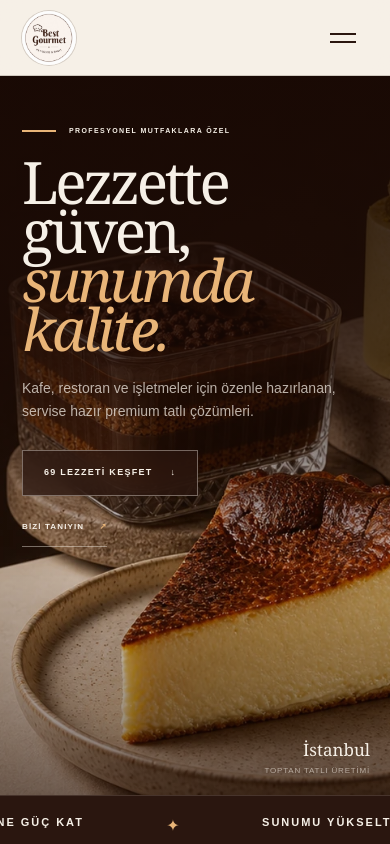
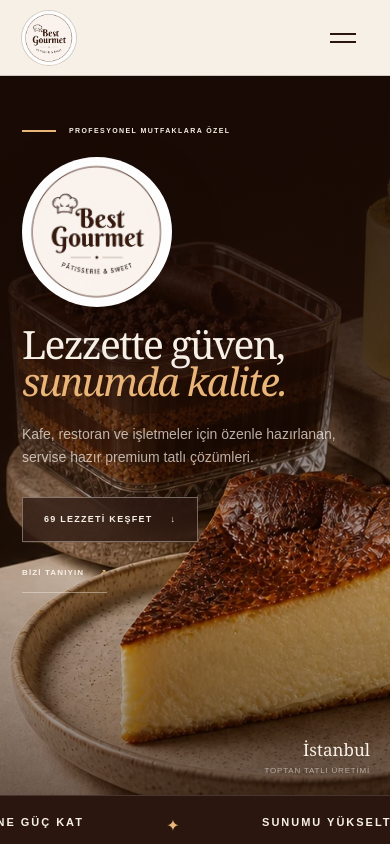
Before and after one commit to bilalsefer135-creator/bestgourmet, a Next.js app: page / in a window 390 px wide. Shown: the top 844 px of the page. Built offline with nearby package versions, Linux system fonts and the light colour scheme.

Commit message:
Refine hero branding and product scene

```diff
--- a/app/globals.css
+++ b/app/globals.css
@@ -142,7 +142,8 @@ h1 em, h2 em { color: var(--caramel); font-weight: 400; }
 }
 .hero-campaign-kicker { display: flex; align-items: center; gap: 13px; margin: 0 0 25px; text-transform: uppercase; letter-spacing: .2em; font-size: 9px; font-weight: 900; }
 .hero-campaign-kicker::before { content: ""; width: 34px; height: 2px; background: var(--caramel-light); }
-.hero-campaign-copy h1 { margin: 0; font-size: clamp(62px, 6vw, 104px); line-height: .84; letter-spacing: -.055em; }
+.hero-campaign-logo { display: block; width: clamp(170px, 15vw, 238px); height: auto; aspect-ratio: 1; border-radius: 50%; object-fit: cover; box-shadow: 0 18px 55px rgba(0,0,0,.22); }
+.hero-campaign-copy h1 { max-width: 520px; margin: 25px 0 0; font-size: clamp(34px, 3.25vw, 54px); line-height: .96; letter-spacing: -.045em; }
 .hero-campaign-copy h1 em { color: var(--caramel-light); font-weight: 400; }
 .hero-campaign-lead { max-width: 510px; margin: 32px 0 0; color: rgba(246,240,231,.72); font-size: clamp(15px, 1.15vw, 18px); line-height: 1.65; }
 .hero-campaign-actions { display: flex; align-items: center; gap: 28px; margin-top: 38px; }
@@ -540,7 +541,8 @@ footer p:last-child { text-align: right; }
   .hero-campaign > img { width: 100%; max-width: none; height: 100%; object-fit: cover; object-position: 69% center; }
   .hero-campaign-copy { top: 50px; left: 22px; right: 22px; width: auto; transform: none; }
   .hero-campaign-kicker { margin-bottom: 20px; font-size: 7px; }
-  .hero-campaign-copy h1 { max-width: 460px; font-size: clamp(52px, 15vw, 72px); }
+  .hero-campaign-logo { width: 150px; }
+  .hero-campaign-copy h1 { max-width: 390px; margin-top: 18px; font-size: clamp(34px, 10vw, 46px); }
   .hero-campaign-lead { max-width: 430px; margin-top: 24px; font-size: 14px; }
   .hero-campaign-actions { align-items: flex-start; flex-direction: column; gap: 12px; margin-top: 27px; }
   .hero-campaign-cta { justify-content: space-between; }
--- a/app/page.tsx
+++ b/app/page.tsx
@@ -212,10 +212,11 @@ export default function Home() {
       </header>
 
       <section className="hero-campaign" id="top" aria-label="Best Gourmet ana sayfa kapağı">
-        <img src="/brand/home-hero-studio-v2.webp" alt="Best Gourmet San Sebastian, Supangle, çikolatalı ekler ve Antep fıstıklı pasta seçkisi" />
+        <img src="/brand/home-hero-studio-v3.webp" alt="Best Gourmet San Sebastian, Supangle, çikolatalı ekler ve Antep fıstıklı pasta seçkisi" />
         <div className="hero-campaign-copy">
           <p className="hero-campaign-kicker">Profesyonel mutfaklara özel</p>
-          <h1>Lezzette güven,<br /><em>sunumda kalite.</em></h1>
+          <img className="hero-campaign-logo" src="/brand/best-gourmet-logo.jpeg" alt="Best Gourmet Pâtisserie & Sweets" />
+          <h1>Lezzette güven, <em>sunumda kalite.</em></h1>
           <p className="hero-campaign-lead">Kafe, restoran ve işletmeler için özenle hazırlanan, servise hazır premium tatlı çözümleri.</p>
           <div className="hero-campaign-actions">
             <a className="hero-campaign-cta" href="#urunler">69 lezzeti keşfet <span>↓</span></a>
```
Also changed, not shown: public/brand/home-hero-studio-v3.webp (added), 1 other file (tests, documents, lock files or other folders).
